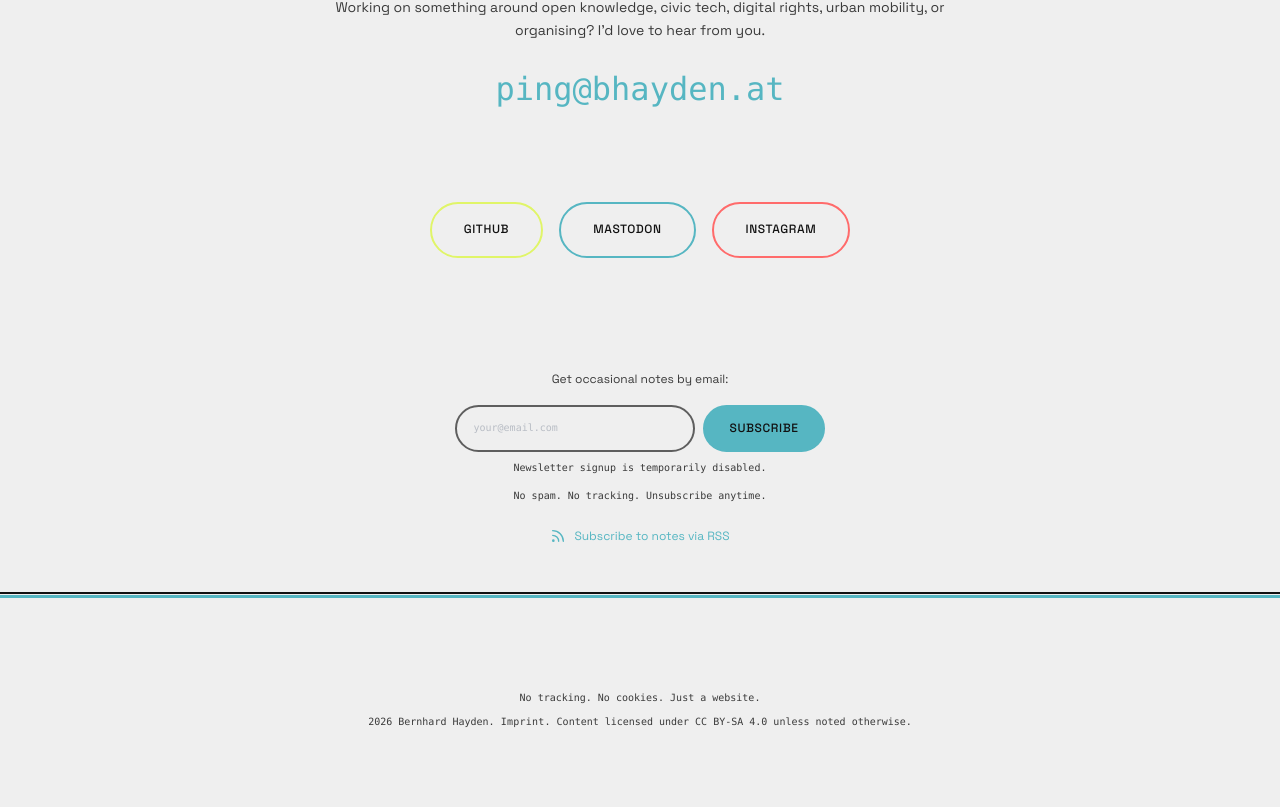
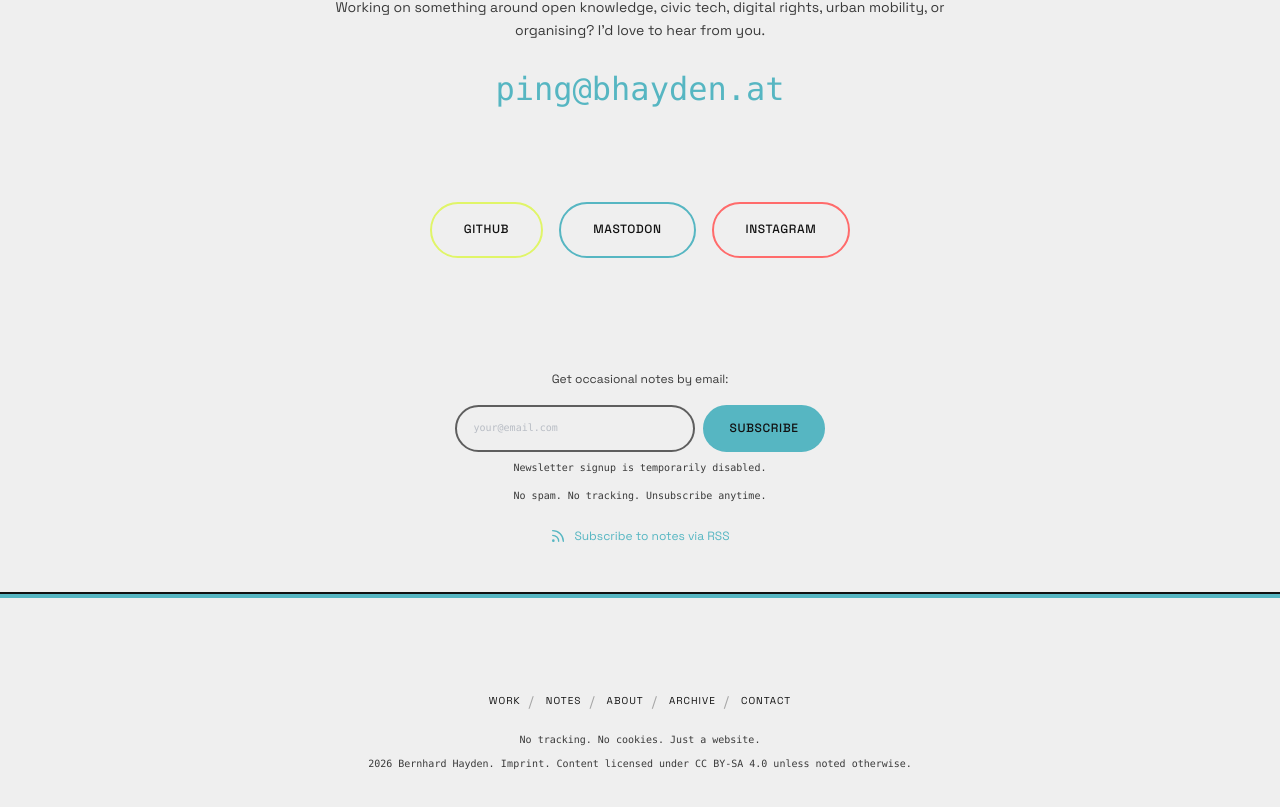
Before and after one commit to burnoutberni/bhayden.at, a React (Vite) app: page /contact in a window 1280 px wide. Shown: the part 319-1126 px from the top of the page. Built offline with nearby package versions, Linux system fonts and the light colour scheme.

Commit message:
Refine footer accent and show sitemap on contact

```diff
--- a/src/components/Footer.tsx
+++ b/src/components/Footer.tsx
@@ -33,6 +33,7 @@ export default function Footer() {
       style={{
         borderTop: '2px solid var(--color-border-brutalist)',
         backgroundColor: 'var(--color-cream)',
+        boxShadow: 'inset 0 3px 0 0 var(--color-page-accent)',
       }}
     >
       <div className="max-w-[1200px] mx-auto px-6 py-16 md:py-24 text-center">
@@ -74,7 +75,6 @@ export default function Footer() {
           </div>
         )}
 
-        {!isContactPage && (
         <div className="flex flex-wrap justify-center gap-1 mb-5">
           {navLinks.map((link, i) => (
             <span key={link.path} className="flex items-center">
@@ -96,7 +96,6 @@ export default function Footer() {
             </span>
           ))}
         </div>
-        )}
 
         <p className={`font-mono text-xs-custom ${isContactPage ? 'mb-2' : 'mb-3'}`} style={{ color: 'var(--color-ink-muted)' }}>
           {t.footer.finePrint}
```
Lines whose indentation alone changed are shown as unchanged.
